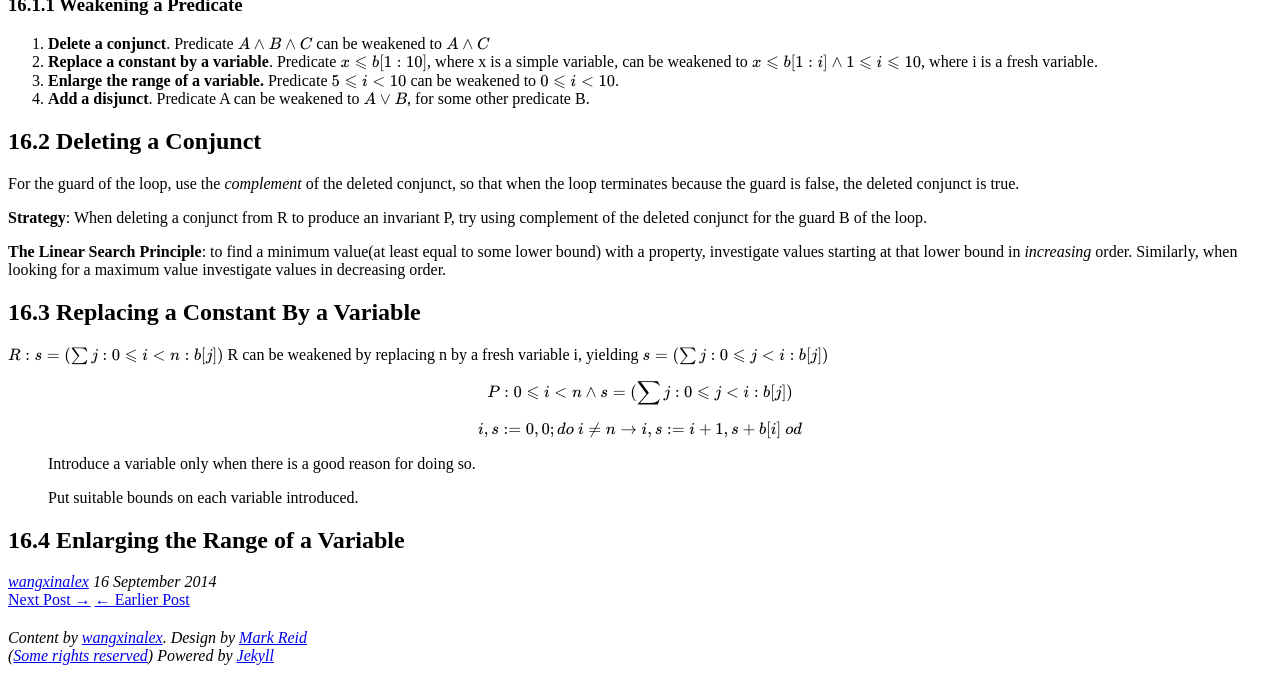
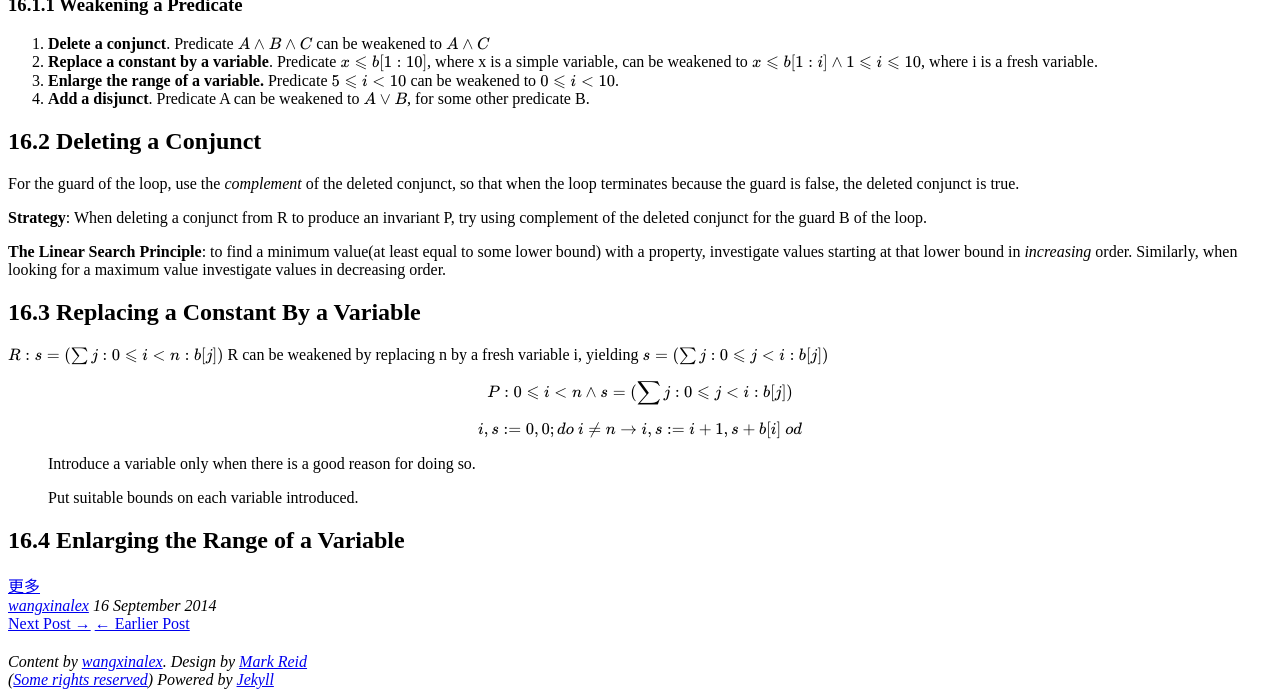
Before and after one commit to wangxinalex/wangxinalex.github.io, a Jekyll site: the page built from _posts/2014-09-17-The_Science_of_Programming.md, in a window 1280 px wide and 900 px high, scrolled down 21824 px, cut to the strip 203-900 px from the top of the window. Built offline with Jekyll 4.4.1, drawn with Linux system fonts in a browser that asks for light colours; formulas are drawn with MathJax 3; comment, search, counter and statistics services are not loaded; before the commit the page ends 22700 px from its top, so only the background shows below that.

Commit message:
jiathis added

```diff
--- a/_includes/themes/mark-reid/post.html
+++ b/_includes/themes/mark-reid/post.html
@@ -7,6 +7,20 @@
   </ul>
 
   {{ content }}
+
+<!-- JiaThis Button BEGIN -->
+<div class="jiathis_style_24x24">
+	<a class="jiathis_button_tsina"></a>
+	<a class="jiathis_button_weixin"></a>
+	<a class="jiathis_button_renren"></a>
+	<a class="jiathis_button_fb"></a>
+	<a class="jiathis_button_twitter"></a>
+	<a class="jiathis_button_googleplus"></a>
+	<a href="http://www.jiathis.com/share?uid=1919857" class="jiathis jiathis_txt jtico jtico_jiathis" target="_blank">更多</a>
+	<a class="jiathis_counter_style"></a>
+</div>
+<script type="text/javascript" src="http://v3.jiathis.com/code_mini/jia.js?uid=1919857" charset="utf-8"></script>
+<!-- JiaThis Button END -->
 
   <address class="signature">
     <a class="author" href="{{ HOME_PATH }}">{{ site.author.name }}</a>
```
